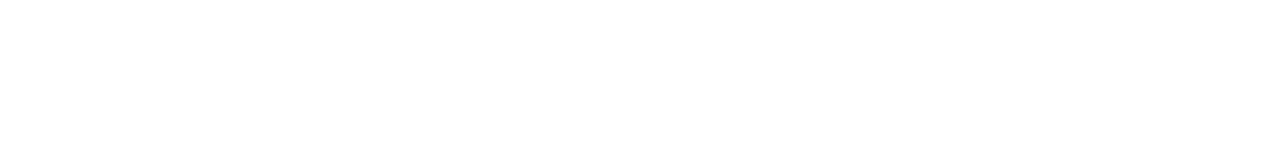
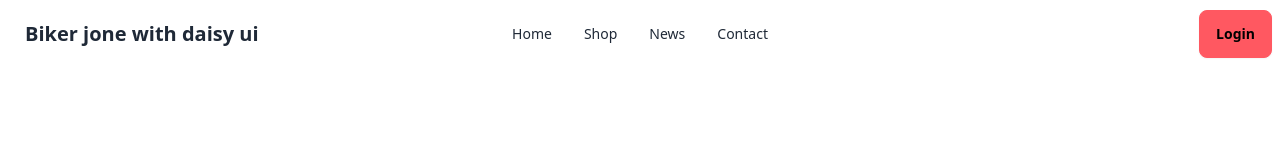
Before and after one commit to lutfanur/biker-zone-with-DaisyUI, a plain HTML site: page index.html in a window 1280 px wide. Drawn offline with nearby package versions, Linux system fonts and the light colour scheme.

Commit message:
added navbar

```diff
--- a/index.html
+++ b/index.html
@@ -1,11 +1,58 @@
 <!DOCTYPE html>
 <html lang="en">
+
 <head>
-    <meta charset="UTF-8">
-    <meta name="viewport" content="width=device-width, initial-scale=1.0">
-    <title>Document</title>
+  <meta charset="UTF-8">
+  <meta name="viewport" content="width=device-width, initial-scale=1.0">
+  <title>Biker Zone with DaisyUI</title>
+  <!-- Tailwind and daisy ui cdn -->
+  <link href="https://cdn.jsdelivr.net/npm/daisyui@4.6.0/dist/full.min.css" rel="stylesheet" type="text/css" />
+  <script src="https://cdn.tailwindcss.com"></script>
 </head>
+
 <body>
+  <header>
+    <nav>
+      <div class="navbar bg-base-100">
+        <div class="navbar-start">
+          <div class="dropdown">
+            <div tabindex="0" role="button" class="btn btn-ghost lg:hidden">
+              <svg xmlns="http://www.w3.org/2000/svg" class="h-5 w-5" fill="none" viewBox="0 0 24 24"
+                stroke="currentColor">
+                <path stroke-linecap="round" stroke-linejoin="round" stroke-width="2" d="M4 6h16M4 12h8m-8 6h16" />
+              </svg>
+            </div>
+            <ul tabindex="0" class="menu menu-sm dropdown-content mt-3 z-[1] p-2 shadow bg-base-100 rounded-box w-52">
+              <li><a>Home</a></li>
+              <li><a>Shop</a></li>
+              <li><a>News</a></li>
+              <li><a>Contact</a></li>
+            </ul>
+          </div>
+          <a class="btn btn-ghost text-xl">Biker jone with daisy ui</a>
+        </div>
+        <div class="navbar-center hidden lg:flex">
+          <ul class="menu menu-horizontal px-1">
+            <li><a>Home</a></li>
+            <li><a>Shop</a></li>
+            <li><a>News</a></li>
+            <li><a>Contact</a></li>
+          </ul>
+        </div>
+        <div class="navbar-end">
+          <a class="btn btn-error">Login</a>
+        </div>
+      </div>
+    </nav>
+
+  </header>
+  <main>
+
+  </main>
+  <footer>
+
+  </footer>
 
 </body>
+
 </html>
--- /dev/null
+++ b/tailwind.config.js
@@ -0,0 +1,8 @@
+/** @type {import('tailwindcss').Config} */
+module.exports = {
+    content: ["./src/**/*.{html,js}"],
+    theme: {
+      extend: {},
+    },
+    plugins: [],
+  }
```
Also changed, not shown: images/icons/star-half-stroke-solid.svg (added), images/icons/star-regular.svg (added), images/icons/star-solid.svg (added), images/others/android.png (added), images/others/extrabike.png (added), images/others/faq.png (added), images/others/feature-bike.png (added), images/others/ios.png (added), images/others/latest1.png (added), images/others/latest2.png (added), images/others/latest3.png (added), images/others/user-1.png (added), images/others/user-2.png (added), images/others/user-3.png (added), 4 more files.
